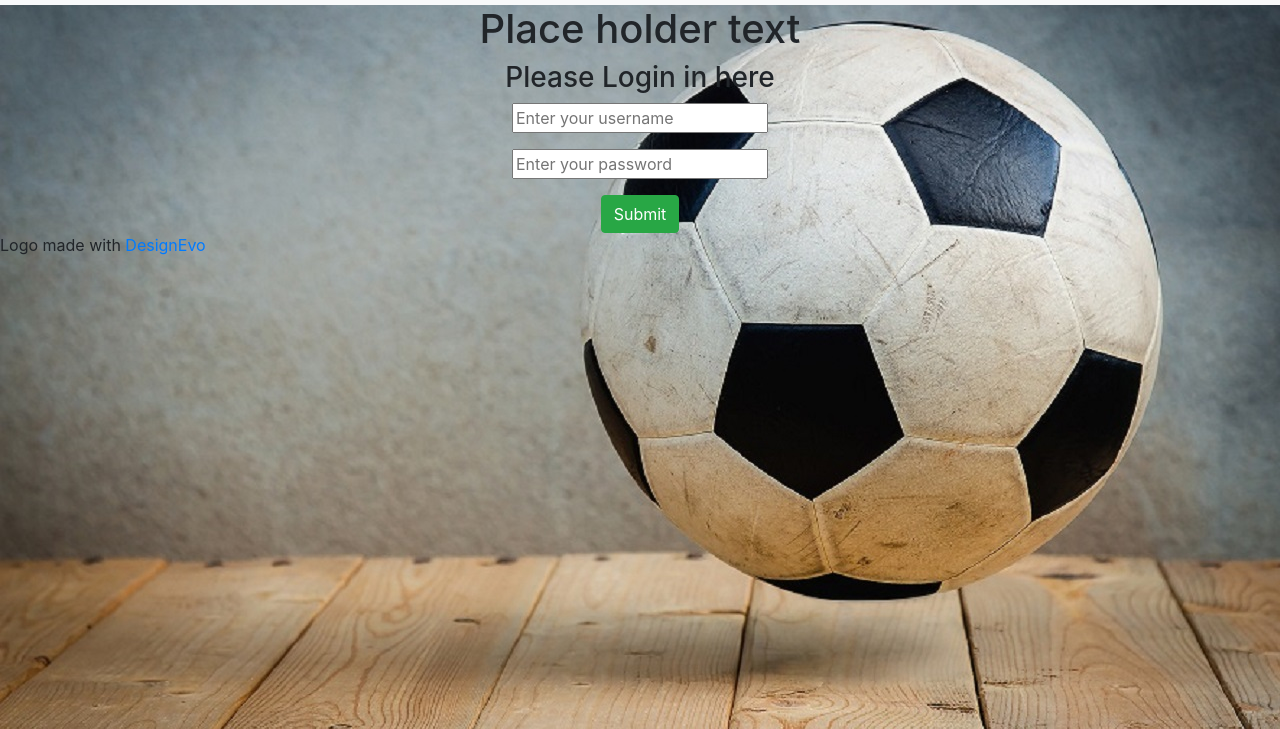
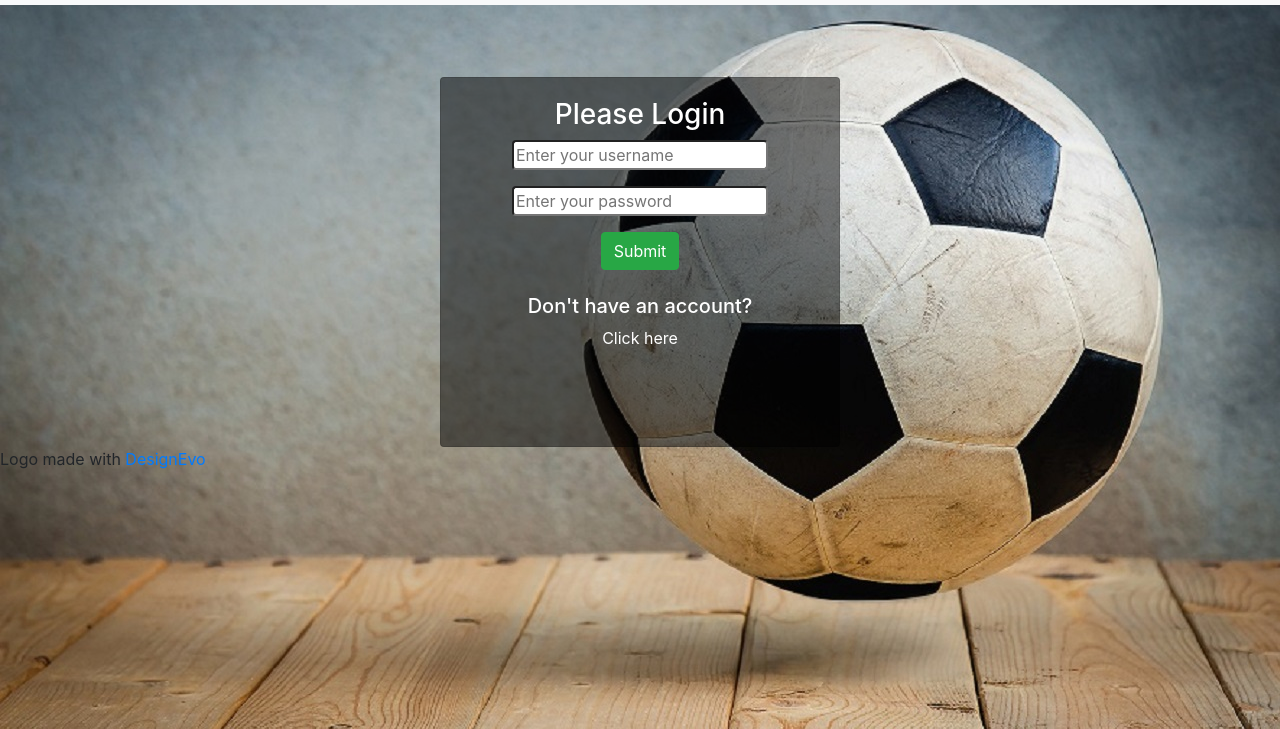
Before and after one commit to Ian-Meadows/Project, a plain HTML site: page Login Page.html in a window 1280 px wide. Shown: the part 71-800 px from the top of the page. Drawn offline with nearby package versions, Linux system fonts and the light colour scheme.

Commit message:
added css page. also added a transparent box around the input fields and links to make an account

```diff
--- a/Login Page.html
+++ b/Login Page.html
@@ -8,7 +8,7 @@
 
     <!-- Bootstrap CSS -->
     <link rel="stylesheet" href="https://maxcdn.bootstrapcdn.com/bootstrap/4.0.0/css/bootstrap.min.css" integrity="sha384-Gn5384xqQ1aoWXA+058RXPxPg6fy4IWvTNh0E263XmFcJlSAwiGgFAW/dAiS6JXm" crossorigin="anonymous">
-    <link rel="stylesheet" href="form.css">
+    <link rel="stylesheet" href="login.css">
     <title>Login</title>
 
     <!-- jQuery first, then Popper.js, then Bootstrap JS -->
@@ -27,13 +27,16 @@
     </nav>
 
 
-    <h1 class="text-center">Place holder text</h1>
-    <h3 class="text-center">Please Login in here</h3>
+    <br><br><br>
 
+    <div class="card">
+      <div class="card-body justify-content-center">
         <form class="form-login text-center">
 
+          <h3 class="sub-header">Please Login</h3>
+
           <div class="form-group">
-        <input type="username" name="username" placeholder="Enter your username">
+            <input class="input-box" type="username" name="username" placeholder="Enter your username">
           </div>
 
           <div class="form-group">
@@ -42,7 +45,18 @@
 
           <button class="btn btn-success">Submit</button>
 
+          <br><br>
+
+          <h5 class="sub-header">Don't have an account?</h5>
+          <a href="Account Creation Page.html" class="sub-header">Click here</a>
+
         </form>
+
+
+
+      </div>
+    </div>
+
     <div>Logo made with <a href="https://www.designevo.com/en/" title="Free Online Logo Maker">DesignEvo</a></div>
 
 
--- /dev/null
+++ b/login.css
@@ -0,0 +1,24 @@
+
+
+
+.card{
+	height: 370px;
+	margin-top: auto;
+	margin-bottom: auto;
+	margin-left: auto;
+    margin-right: auto;
+	width: 400px;
+	background-color: rgba(0,0,0,0.5);
+}
+
+.sub-header{
+	color: white;
+}
+
+input {
+	border-radius: 4px;
+}
+
+a:hover{
+	color: grey;
+}
```
Lines whose indentation alone changed are shown as unchanged.
